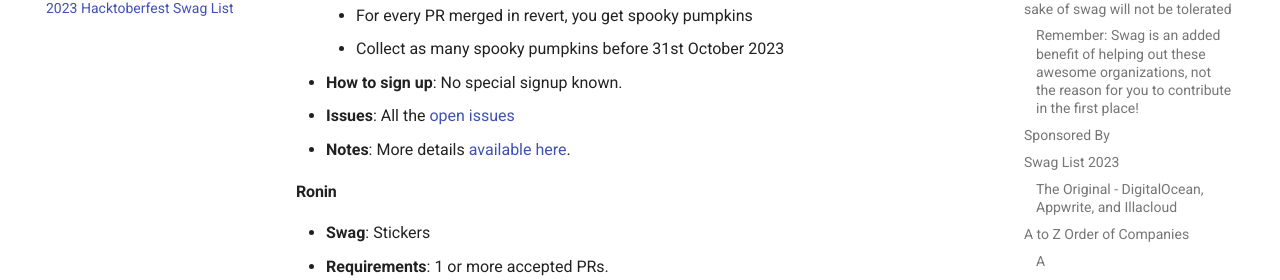
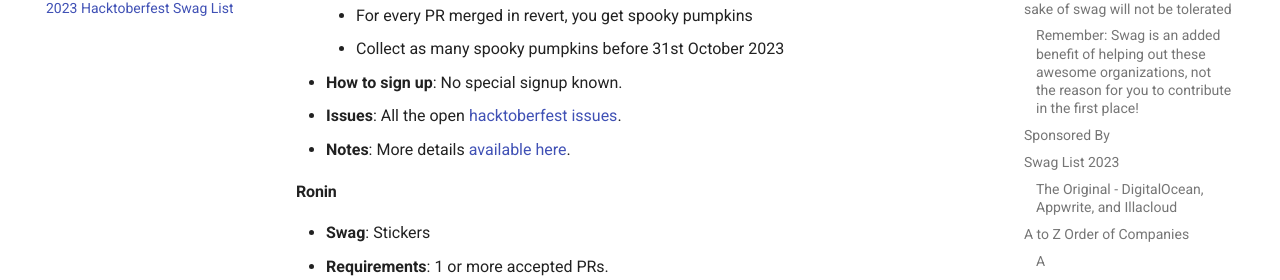
Before and after one commit to crweiner/hacktoberfest-swag-list, an MkDocs documentation site: the page built from docs/list.md, in a window 1280 px wide and 900 px high, scrolled down 16112 px. Shown: the part 154-434 px from the top of the window. Built offline with MkDocs 1.6.1 and Material for MkDocs 9.7.7, drawn with Linux system fonts in a browser that asks for light colours; plug-ins that fetch from the network failed and are left out; comment, search, counter and statistics services are not loaded.

Commit message:
Update hyperlink suggested
Co-authored-by: vimode <39148877+vimode@users.noreply.github.com>

```diff
--- a/docs/list.md
+++ b/docs/list.md
@@ -528,7 +528,7 @@
     - For every PR merged in revert, you get spooky pumpkins
     - Collect as many spooky pumpkins before 31st October 2023
 - **How to sign up**: No special signup known.
-- **Issues**: All the [open issues](https://github.com/revertinc/revert/issues)
+- **Issues**: All the open [hacktoberfest issues](https://github.com/revertinc/revert/issues?q=is%3Aissue+is%3Aopen+label%3Ahacktoberfest).
 - **Notes**: More details [available here](https://twitter.com/revertdotdev/status/1712834581383233988).
 
 #### **Ronin**
```
